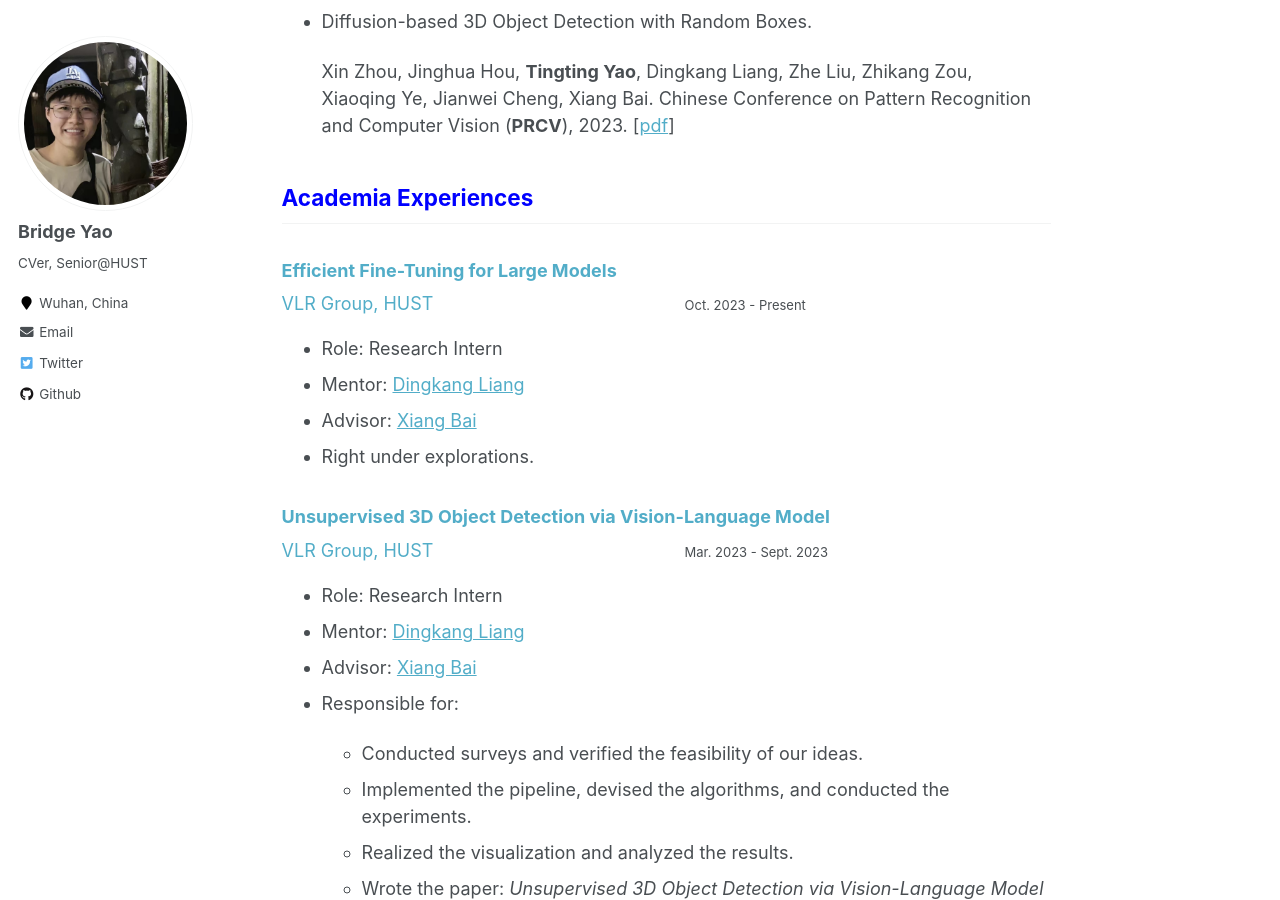
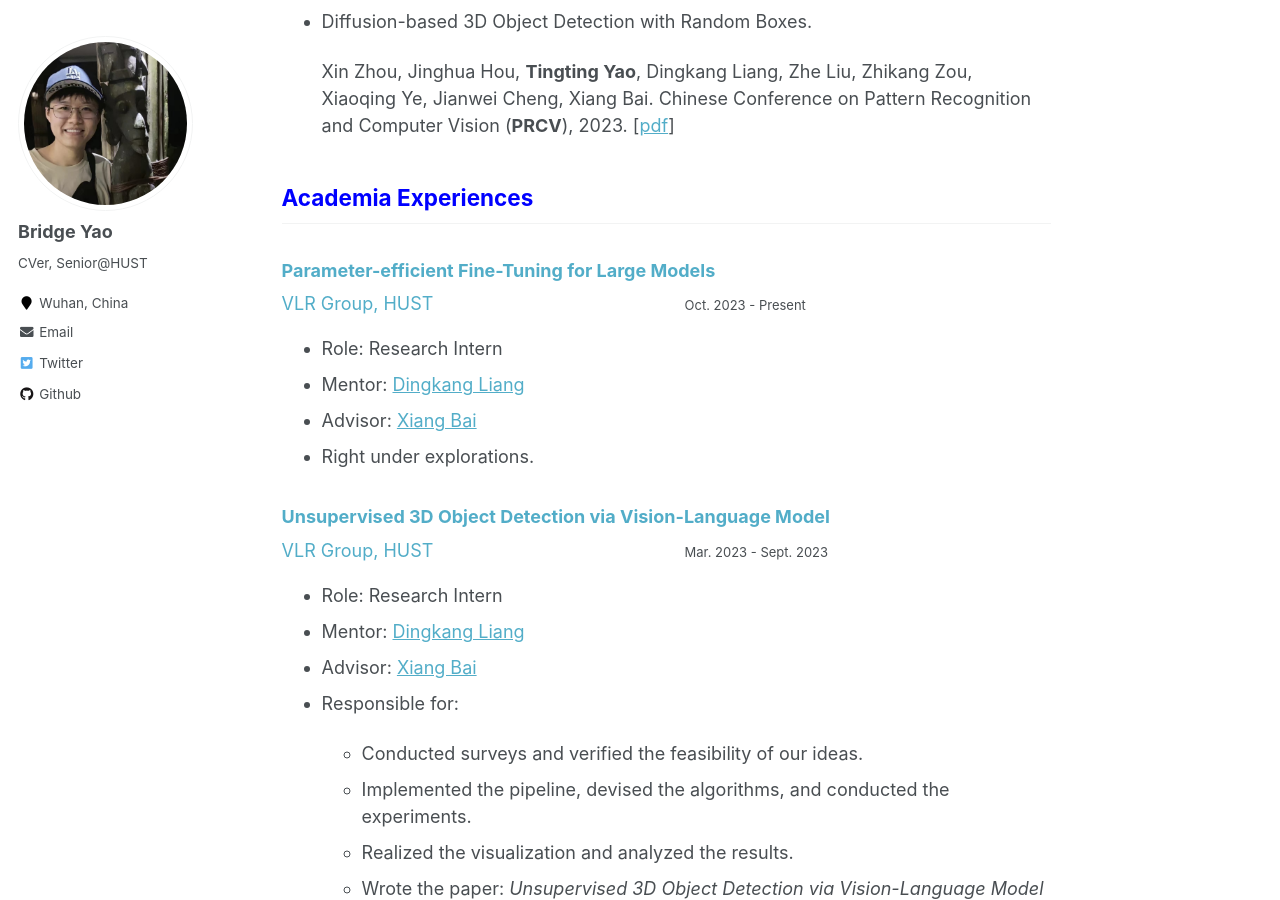
Before and after one commit to iBridgeYao/iBridgeYao.github.io, a Jekyll site: the page built from _pages/about.md, in a window 1280 px wide and 900 px high, scrolled down 958 px. Built offline with Jekyll 4.4.1, drawn with Linux system fonts in a browser that asks for light colours.

Commit message:
modify about me

```diff
--- a/_pages/about.md
+++ b/_pages/about.md
@@ -48,7 +48,7 @@ B.S. in [Huazhong University of Science and Technology](http://english.hust.edu.
 </h2>
 
 <div class="section-text col-right">
-<h3><a href="#" style="text-decoration: none;"><span class="emph">Efficient Fine-Tuning for Large Models</span> </a></h3>
+<h3><a href="#" style="text-decoration: none;"><span class="emph">Parameter-efficient Fine-Tuning for Large Models</span> </a></h3>
 </div>
 <div><a href="https://vlrlab.net/" style="text-decoration: none;">VLR Group, HUST</a>
 <font size ="2"> &emsp; &emsp; &emsp; &emsp; &emsp; &emsp; &emsp; &emsp; &emsp; &emsp; &emsp; &emsp; &emsp; &emsp; &emsp;Oct. 2023 - Present </font>
@@ -80,10 +80,10 @@ B.S. in [Huazhong University of Science and Technology](http://english.hust.edu.
 <div class="section-text col-right">
 <h3><a href="#" style="text-decoration: none;"><span class="emph">Multi-frame Simulation for 3D Object Detection</span> </a></h3>
 </div>
-
 <div><a href="https://vlrlab.net/" style="text-decoration: none;">VLR Group, HUST</a>
 <font size ="2"> &emsp; &emsp; &emsp; &emsp; &emsp; &emsp; &emsp; &emsp; &emsp; &emsp; &emsp; &emsp; &emsp; &emsp; &emsp; Nov. 2022 - Jan. 2023 </font>
 </div>
+
 * Role: Research Intern
 * Mentor: [Dingkang Liang](https://dk-liang.github.io/), [Jinghua Hou](https://scholar.google.com/citations?user=aoqtBAsAAAAJ)
 * Advisor: [Xiang Bai](https://scholar.google.com/citations?user=UeltiQ4AAAAJ&hl=zh-CN&oi=ao)
```
